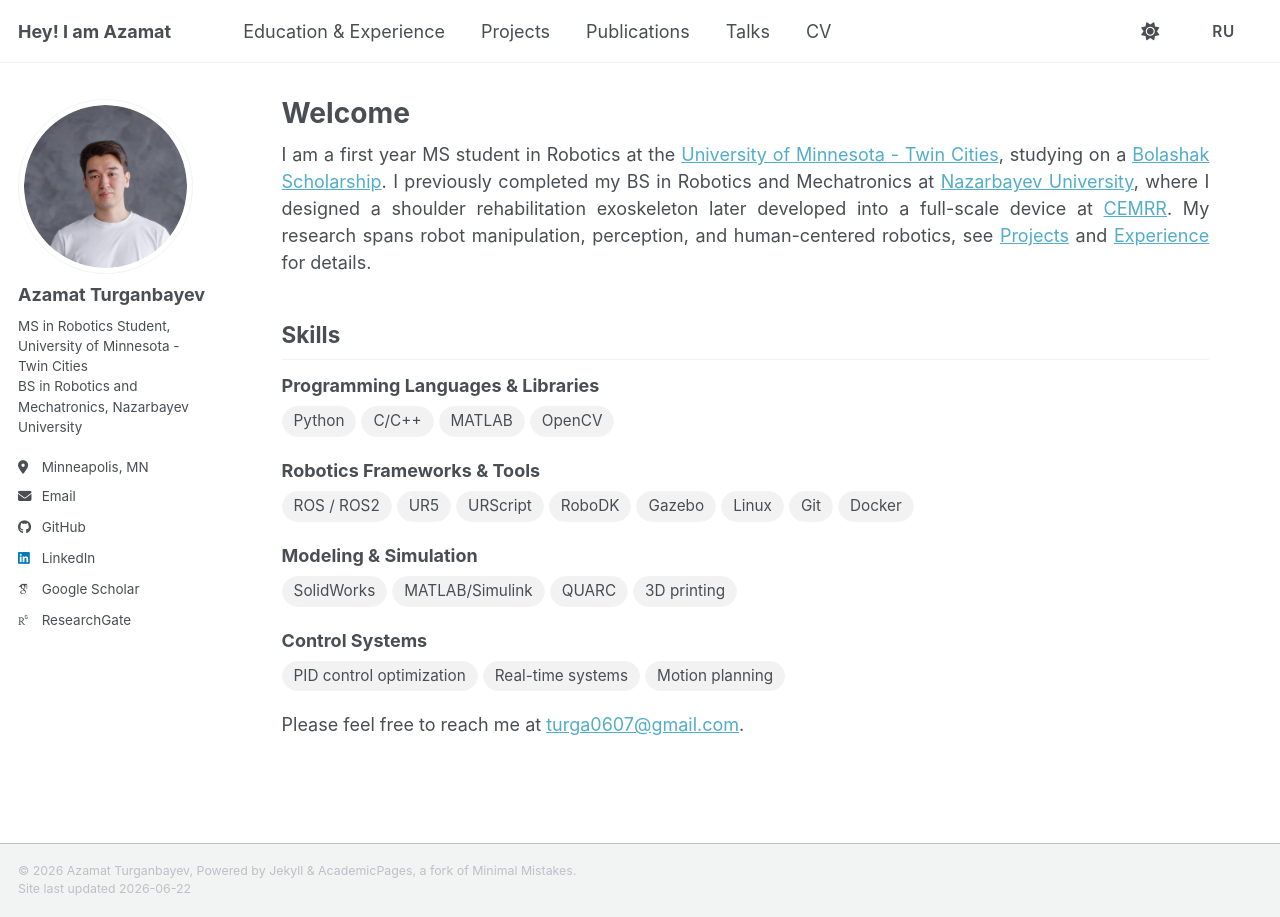
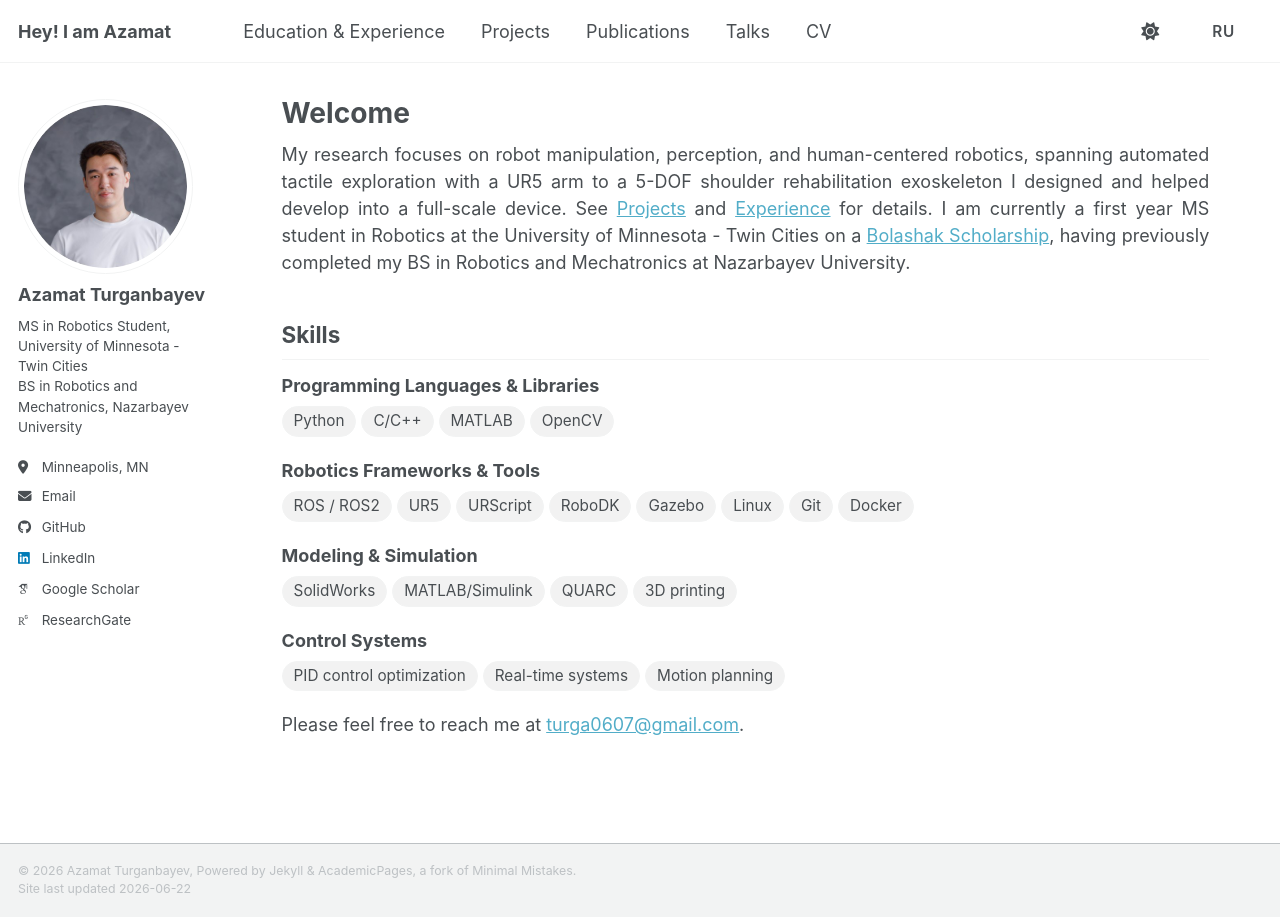
Before and after one commit to aturganbayev/aturganbayev-website-old, a Jekyll site: the page built from _pages/about.md, in a window 1280 px wide. Built offline with Jekyll 4.4.1, drawn with Linux system fonts in a browser that asks for light colours; some web fonts are replaced; a script bundle is joined from its source files by our own code; library files that are not in the unit come from our copies.

Commit message:
minor update

```diff
--- a/_pages/about.md
+++ b/_pages/about.md
@@ -9,7 +9,7 @@ redirect_from:
   - /about.html
 ---
 
-I am a first year MS student in Robotics at the [University of Minnesota - Twin Cities](https://cse.umn.edu/mnri), studying on a [Bolashak Scholarship](https://bolashak.gov.kz/en/o-kompanii). I previously completed my BS in Robotics and Mechatronics at [Nazarbayev University](https://seds.nu.edu.kz/bachelor_in_re), where I designed a shoulder rehabilitation exoskeleton later developed into a full-scale device at [CEMRR](https://cemrr.nu.edu.kz/en). My research spans robot manipulation, perception, and human-centered robotics, see [Projects](/projects/) and [Experience](/experience/) for details.
+My research focuses on robot manipulation, perception, and human-centered robotics, spanning automated tactile exploration with a UR5 arm to a 5-DOF shoulder rehabilitation exoskeleton I designed and helped develop into a full-scale device. See [Projects](/projects/) and [Experience](/experience/) for details. I am currently a first year MS student in Robotics at the University of Minnesota - Twin Cities on a [Bolashak Scholarship](https://bolashak.gov.kz/en/o-kompanii), having previously completed my BS in Robotics and Mechatronics at Nazarbayev University.
 
 ## Skills
 
```
Also changed, not shown: _pages/ru/about.md (+1 -1 lines).
